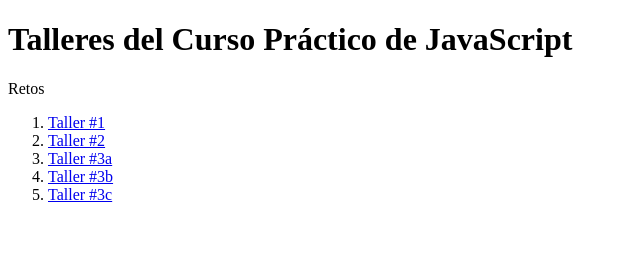
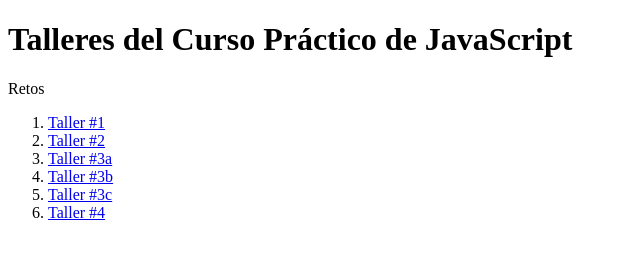
Before and after one commit to Jonathan-Olmedo/curso-practico-javascript, a plain HTML site: page index.html in a window 1280 px wide. Shown: the full height of the page, 0-640 px from the left. Drawn offline with Linux system fonts and the light colour scheme.

Commit message:
Se agregó el taller 4

```diff
--- a/index.html
+++ b/index.html
@@ -31,6 +31,9 @@
                 <li>
                     <a href="./Taller_3/mediana.html">Taller #3c</a>
                 </li>
+                <li>
+                    <a href="./Taller_4/salarios.html">Taller #4</a>
+                </li>
             </ol>
         </nav>
     </section>
```
